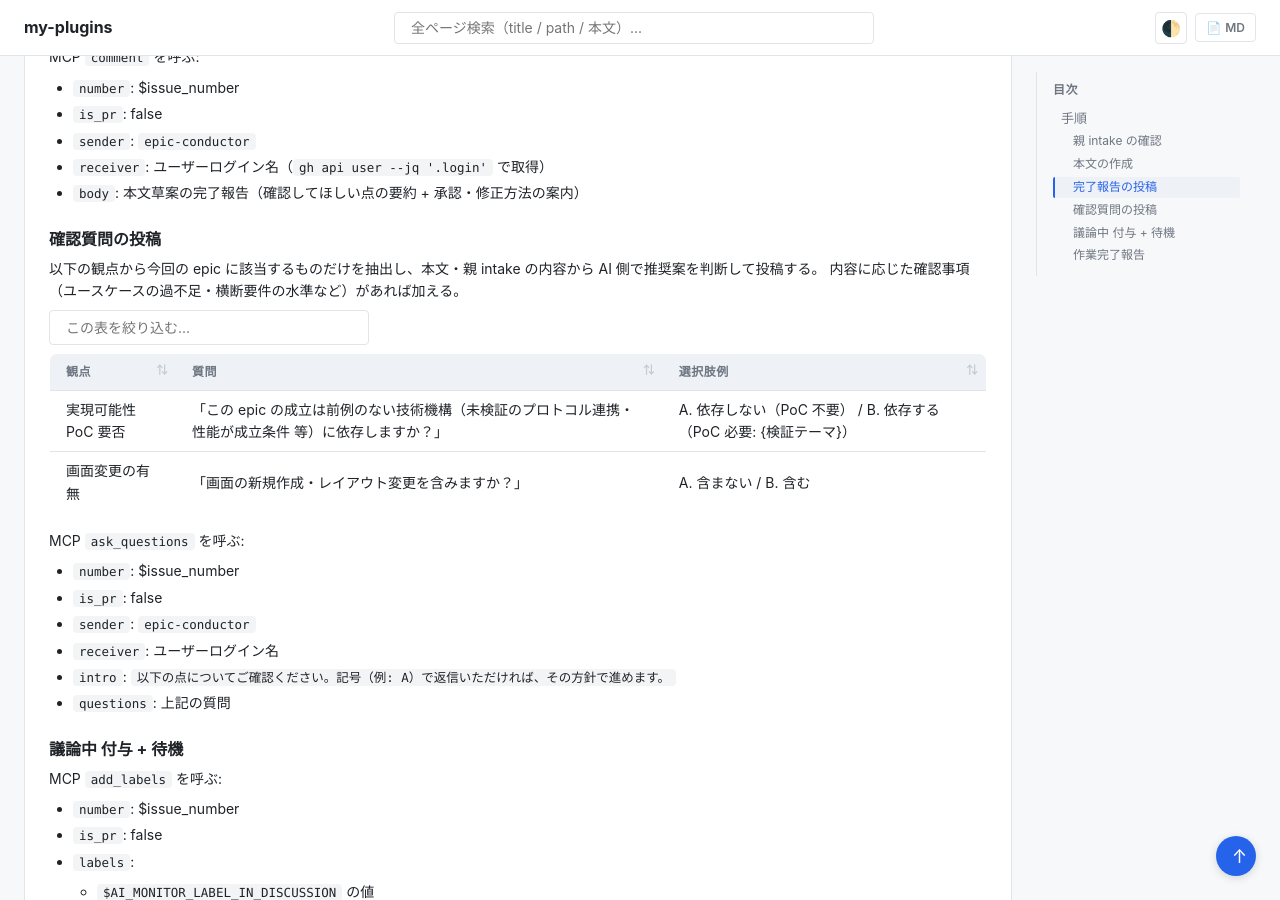
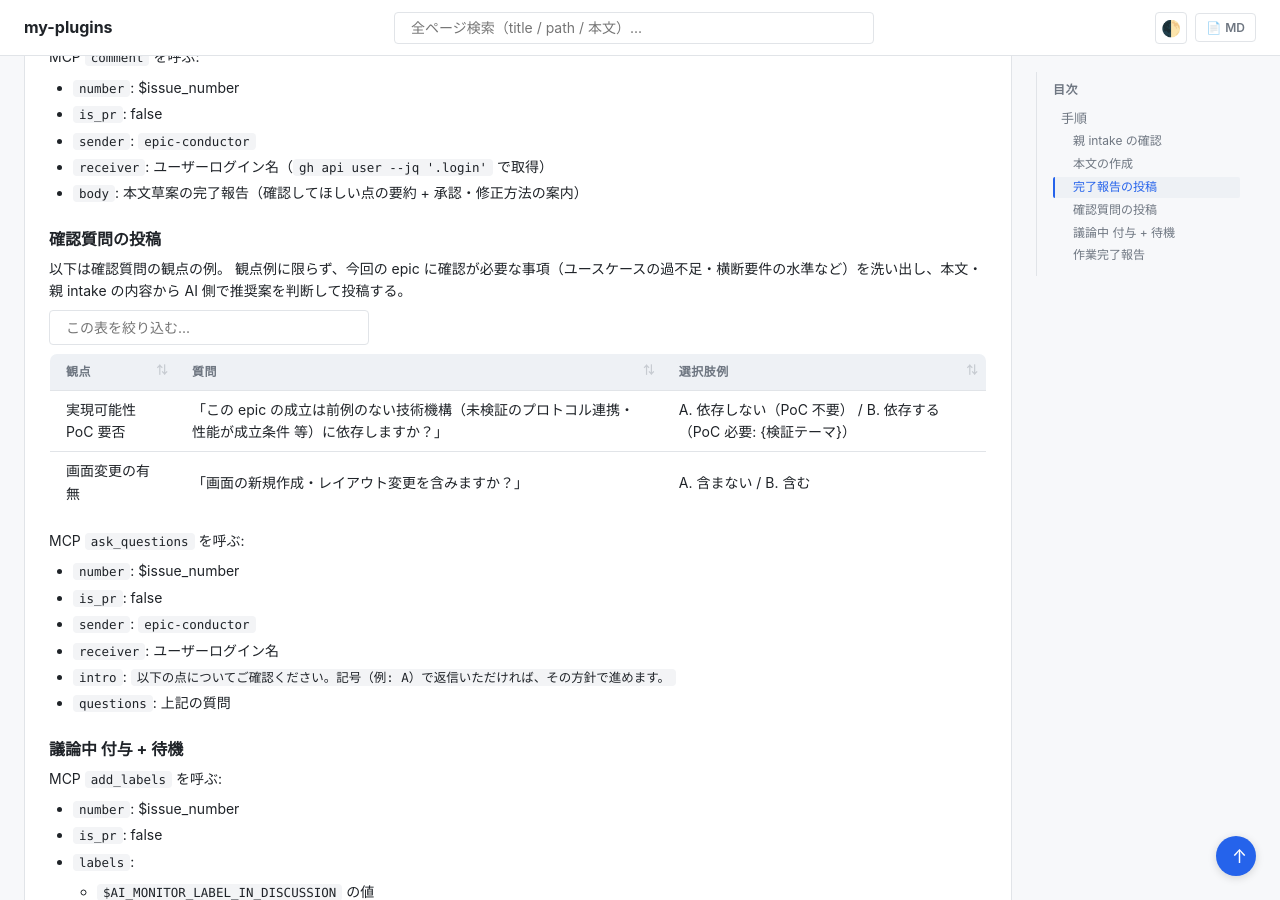
Before and after one commit to shuhei1101/ai-monitor-e2e, a Jekyll site: the page built from docs/wiki/エージェント/epic-conductor/フェーズ/要件確定（初回）.md, in a window 1280 px wide and 900 px high, scrolled down 741 px. Built offline with Jekyll 4.4.1, drawn with Linux system fonts in a browser that asks for light colours; our own code applies the rules of GitHub Pages for plain Markdown files.

Commit message:
確認質問の観点表を観点の例に位置づけ変更（表以外の観点も可）
Co-Authored-By: Claude Fable 5 <noreply@anthropic.com>

```diff
--- a/docs/wiki/エージェント/epic-conductor/フェーズ/要件確定（初回）.md
+++ b/docs/wiki/エージェント/epic-conductor/フェーズ/要件確定（初回）.md
@@ -36,8 +36,8 @@ MCP `comment` を呼ぶ:
 
 ### 確認質問の投稿
 
-以下の観点から今回の epic に該当するものだけを抽出し、本文・親 intake の内容から AI 側で推奨案を判断して投稿する。
-内容に応じた確認事項（ユースケースの過不足・横断要件の水準など）があれば加える。
+以下は確認質問の観点の例。
+観点例に限らず、今回の epic に確認が必要な事項（ユースケースの過不足・横断要件の水準など）を洗い出し、本文・親 intake の内容から AI 側で推奨案を判断して投稿する。
 
 | 観点 | 質問 | 選択肢例 |
 | --- | --- | --- |
```
Also changed, not shown: docs/wiki/エージェント/intake-issue-triager/フェーズ/分解判定（初回）.md (+2 -1 lines).
